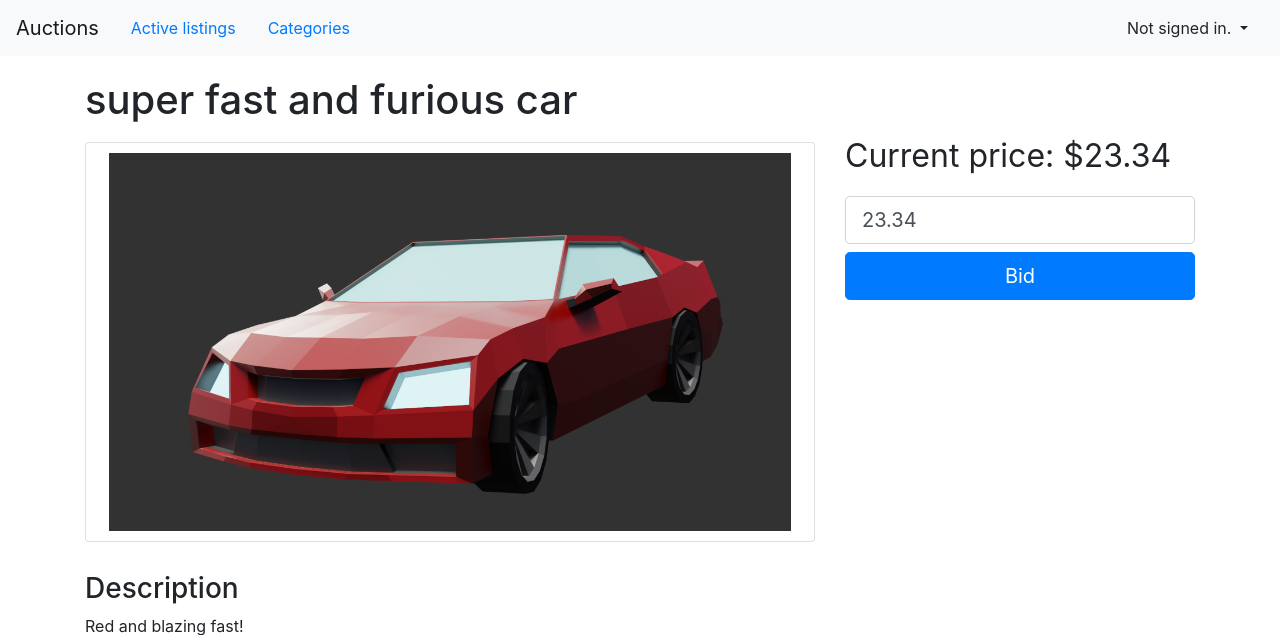
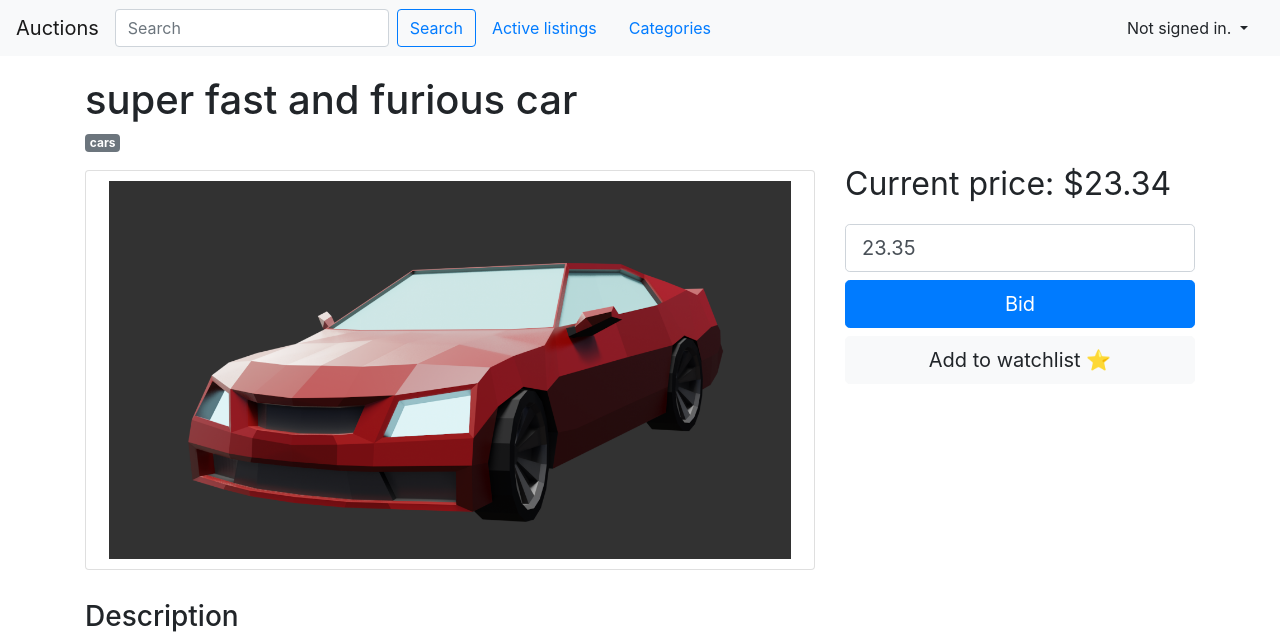
Before and after one commit to Nishijama/OnlineAuctions, a Django app: page /listings/5 in a window 1280 px wide. Shown: the top 635 px of the page. Run offline with Django 3.2, Linux system fonts and the light colour scheme; data comes from the database, SQL or seed files in the repository; both versions use the stored data as it was after the commit; some libraries are stand-ins or nearby versions.

Commit message:
Added Search functionality and minimum bid value

```diff
--- a/commerce/auctions/forms.py
+++ b/commerce/auctions/forms.py
@@ -17,7 +17,7 @@ class NewListingForm(forms.ModelForm):
 
     class Meta:
         model = Listing
-        fields = ('title','price', 'category','end_date','item_image', 'description')
+        fields = ('title','price', 'category', 'item_image', 'description')
         widgets = {
             'category': forms.Select(choices=categories),
             'description': forms.Textarea,
--- a/commerce/auctions/models.py
+++ b/commerce/auctions/models.py
@@ -6,11 +6,12 @@ class User(AbstractUser):
 
 class Listing(models.Model):
     title = models.CharField(max_length=200)
+    state = models.CharField(max_length=10)
     category = models.CharField(max_length=64, null=True, blank=True)
     description = models.CharField(max_length=1500)
     price = models.DecimalField(max_digits=8, decimal_places=2)
     start_date = models.DateField(auto_now_add=True, editable=False)
-    end_date = models.DateField(null=True, blank=True)
+    # end_date = models.DateField(null=True, blank=True)
     item_image = models.ImageField(upload_to ='uploads/', null=True, blank=True)
 
     def __str__(self):
--- a/commerce/auctions/templates/auctions/index.html
+++ b/commerce/auctions/templates/auctions/index.html
@@ -20,6 +20,7 @@
                 </a>
                 <div class="card-body" style="padding: 1.25rem 0;">
                     <a href="/listings/{{ listing.id }}" class="card-title listings_title">{{ listing.snip_title }}</a>
+                    <h6 style="margin:0;"><span class="badge badge-secondary">{{listing.category}}</span></h6>
                     <p class="listings_price">${{ listing.price }}</p>
                     <p class="card-text">{{ listing.snip_description }}</p>
                 </div>
--- a/commerce/auctions/templates/auctions/layout.html
+++ b/commerce/auctions/templates/auctions/layout.html
@@ -12,9 +12,16 @@
     <body>
 
         <nav class="navbar sticky-top navbar-expand-lg navbar-light bg-light" style="display:flex; justify-content:space-between;">
-
             <ul class="nav">
                 <a class="navbar-brand" href="{% url 'index' %}">Auctions</a>
+                <form action="{% url 'index' %}" method="post" class="form-inline">
+                    {% csrf_token %}
+                    <!-- <input class="search" type="text" name="q" placeholder="Search..."> -->
+                    <input class="form-control mr-sm-2" type="search" name="q" placeholder="Search" aria-label="Search">
+                    <button class="btn btn-outline-primary my-2 my-sm-0" type="submit">Search</button>
+                </form>
+
+
                 <li class="nav-item">
                     <a class="nav-link" href="{% url 'index' %}">Active listings</a>
                 </li>
--- a/commerce/auctions/templates/auctions/listing.html
+++ b/commerce/auctions/templates/auctions/listing.html
@@ -4,6 +4,7 @@
 {% block body %}
 <div class="container">
   <h1>{{ title }}</h1>
+  <h6><span class="badge badge-secondary">{{category}}</span></h6>
     <div class="row">
       <div class="col-lg-8">
         <div class="card" style=" margin: 10px 0; padding:10px; height: 400px;">
@@ -15,22 +16,25 @@
         </div>
       </div>
       <div class="col-lg-4">
-        <!-- <div  style=" margin: 10px 0; padding:10px;"> -->
           <div class="bidding_pannel">
-                 <p class="individual_listing_price">Current price: ${{ price }}</p>
+            <p class="individual_listing_price">Current price: ${{ price }}</p>
             <form method="POST">
                 <div class="form-group mb-2">
                     <label for="bid_input" class="sr-only">Bid amount</label>
-                    <input type="text" id="bid_input" class="form-control form-control-lg"
-                     value="{{ price }}" placeholder="${{ price }}">
+                    <input type="number" id="bid_input" class="form-control form-control-lg"
+                     value="{{ min_next_price }}" min="{{ min_next_price }}">
                 </div>
+                {% if user.is_authenticated %}
                 <button type="submit" class="btn btn-primary btn-lg btn-block mb-2">Bid</button>
+                {% else %}
+                <a type="button" href="{% url 'login' %}" class="btn btn-primary btn-lg btn-block mb-2">Bid</a>
+                {% endif %}
             </form>
-            <!-- <a href="#" class="btn btn-primary mb-2">Bid</a> -->
-          <!-- </div> -->
-          {% if user.is_authenticated %}
-          <a href="#" class="btn btn-light btn-lg btn-block mb-2">Add to watchlist ⭐ </a>
-          {% endif %}
+            {% if user.is_authenticated %}
+              <a href="#" class="btn btn-light btn-lg btn-block mb-2">Add to watchlist ⭐ </a>
+            {% else %}
+              <a href="{% url 'login' %}" class="btn btn-light btn-lg btn-block mb-2">Add to watchlist ⭐ </a>
+            {% endif %}
         </div>
       </div>
     </div>
--- a/commerce/auctions/urls.py
+++ b/commerce/auctions/urls.py
@@ -10,6 +10,7 @@ urlpatterns = [
     path("new_listing", views.new_listing, name="new_listing"),
     path("listings/<str:listing_id>", views.listing, name="listing"),
     path("categories/",views.categories, name="categories"),
-    path("<str:category>",views.category, name="category"),
+    path("categories/<str:category>",views.category, name="category"),
+    path("search_results/<str:search_term>", views.search_results, name="search_results"),
     path("watchlist", views.watchlist, name="watchlist"),
 ]
--- a/commerce/auctions/views.py
+++ b/commerce/auctions/views.py
@@ -8,18 +8,17 @@ from django.shortcuts import render
 from django.urls import reverse
 from .models import User, Listing, Comment
 from .forms import NewListingForm, CommentForm
-
+from decimal import Decimal
 
 def index(request, category="All"):
+    if request.method=="POST":
+        search_data = request.POST.dict()
+        search_term = search_data.get("q")
+        return HttpResponseRedirect(f"/search_results/{search_term}")
 
-    if category=="All":
-        return render(request, "auctions/index.html",{
-            "listings": Listing.objects.all()
-        })
-    else:
-        return render(request, "auctions/index.html",{
-            "listings": Listing.objects.filter(category=category)
-        })
+    return render(request, "auctions/index.html",{
+        "listings": Listing.objects.filter(state="active")
+    })
 
 def login_view(request):
     if request.method == "POST":
@@ -95,10 +94,11 @@ def listing(request, listing_id):
 
     return render(request, "auctions/listing.html", {
         "start_date": l.start_date,
-        "end_date": l.end_date,
+        # "end_date": l.end_date,
         "title": l.title,
         "category": l.category,
         "price": l.price,
+        "min_next_price": "{:.2f}".format(l.price + Decimal(0.01)),
         "description": l.description,
         "item_image": l.item_image,
         "comments": Comment.objects.filter(listing=listing_id),
@@ -107,8 +107,9 @@ def listing(request, listing_id):
 
 def categories(request):
     if request.method == "POST":
-        category = request.POST["category"]
-        return HttpResponseRedirect(reverse("index", kwargs={'category': category}))
+        category = request.POST.dict()
+        category = category.get("category").lower()
+        return HttpResponseRedirect(f"/categories/{category}")
 
     else:
         return render(request, "auctions/categories.html",{
@@ -126,8 +127,20 @@ def categories(request):
 
 def category(request, category):
     return render(request, "auctions/index.html",{
-        "listings": Listing.objects.filter(category=category)
+        "listings": Listing.objects.filter(category=category, state="active")
     })
+
+def search_results(request, search_term):
+    matching_results = []
+    for listing in Listing.objects.filter(state="active"):
+        if search_term.lower() in listing.title.lower():
+            matching_results.append(listing)
+
+    return render(request, "auctions/index.html", {
+        # "search_term": search_term,
+        "listings": matching_results,
+    })
+
 
 def watchlist(request):
     return render(request, "auctions/watchlist.html", {
```
Also changed, not shown: commerce/auctions/templates/auctions/categories.html (+5 -4 lines), commerce/auctions/migrations/0018_listing_state.py (added), commerce/db.sqlite3.
